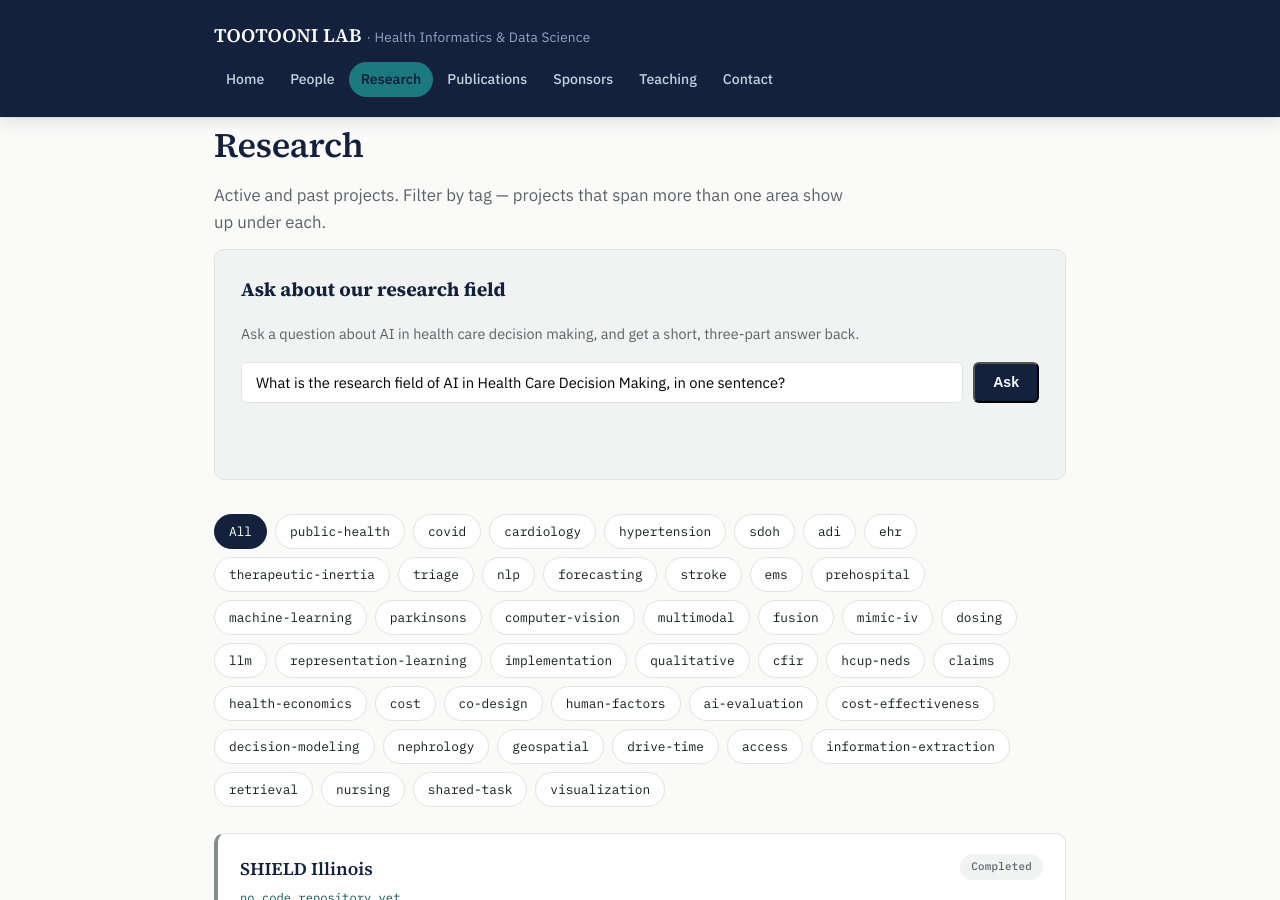
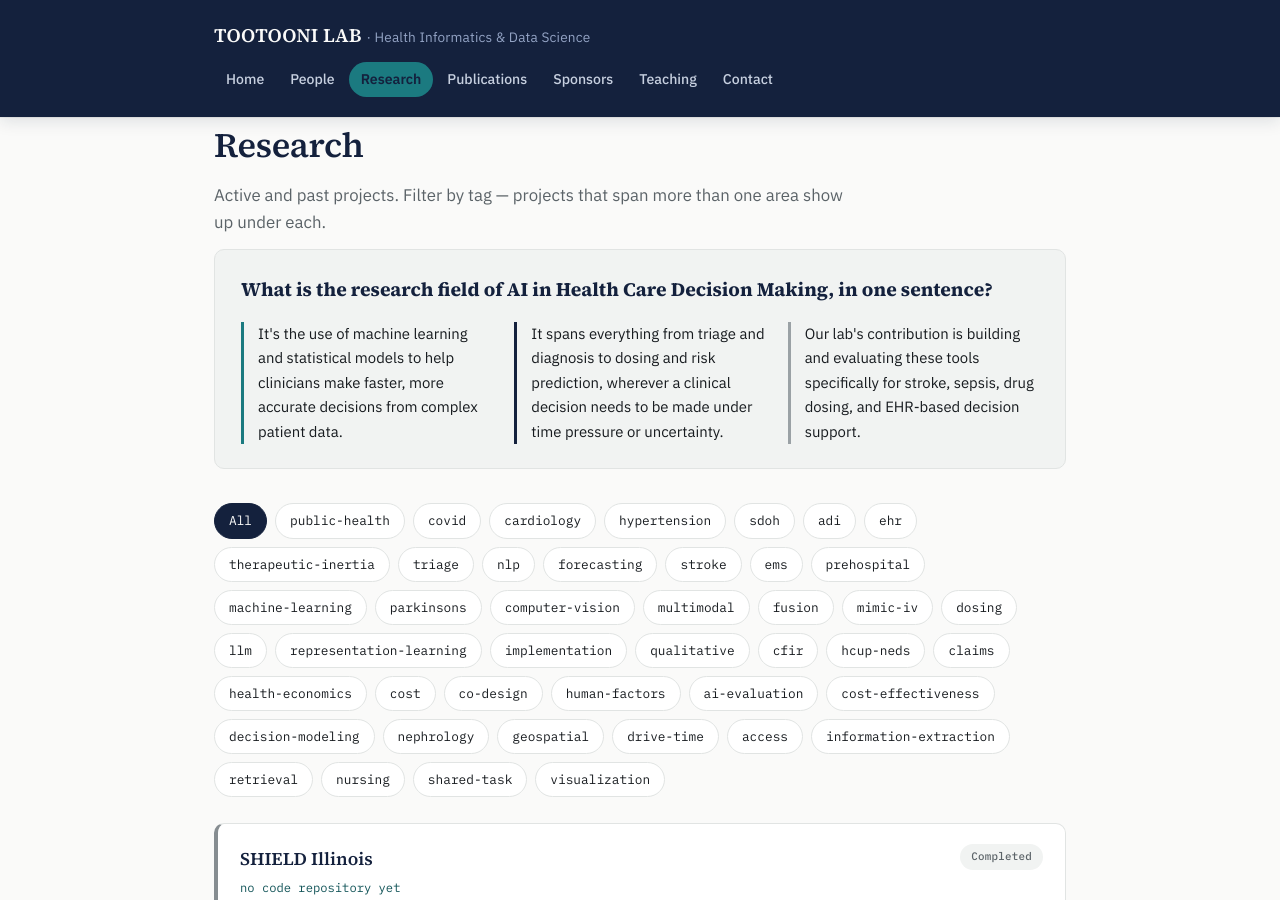
Before and after one commit to jalenbenny/TootooniLabJekyll, a Jekyll site: the page built from research.md, in a window 1280 px wide and 900 px high. Built offline with Jekyll 4.4.1, drawn with Linux system fonts in a browser that asks for light colours.

Commit message:
revert so there's no question box

```diff
--- a/research.md
+++ b/research.md
@@ -5,84 +5,20 @@ permalink: /research/
 <h1 class="page-title">Research</h1>
 <p class="page-sub">Active and past projects. Filter by tag &mdash; projects that span more than one area show up under each.</p>
 
-<div class="explainer-box" id="qa-box">
-  <h2>Ask about our research field</h2>
-  <p style="font-size:.9rem; color:#5B6368; margin:0 0 16px;">Ask a question about AI in health care decision making, and get a short, three-part answer back.</p>
-
-  <form id="qa-form" style="display:flex; gap:10px; flex-wrap:wrap; margin-bottom:18px;">
-    <input
-      id="qa-input"
-      type="text"
-      value="What is the research field of AI in Health Care Decision Making, in one sentence?"
-      style="flex:1 1 320px; padding:10px 14px; border:1px solid #E1E4E3; border-radius:6px; font-family:'IBM Plex Sans',sans-serif; font-size:.92rem;"
-      maxlength="300"
-    >
-    <button type="submit" class="btn" id="qa-submit">Ask</button>
-  </form>
-
-  <div id="qa-answers" style="display:grid; grid-template-columns:repeat(auto-fit, minmax(220px, 1fr)); gap:22px; min-height:20px;"></div>
-  <p id="qa-status" style="font-family:'IBM Plex Mono',monospace; font-size:.78rem; color:#868D91; margin:14px 0 0;"></p>
+<div class="explainer-box">
+  <h2>What is the research field of AI in Health Care Decision Making, in one sentence?</h2>
+  <div style="display:grid; grid-template-columns:repeat(auto-fit, minmax(220px, 1fr)); gap:22px;">
+    <div style="border-left:3px solid #1B7A80; padding-left:14px;">
+      <p style="font-size:.93rem; margin:0;">It's the use of machine learning and statistical models to help clinicians make faster, more accurate decisions from complex patient data.</p>
+    </div>
+    <div style="border-left:3px solid #14213D; padding-left:14px;">
+      <p style="font-size:.93rem; margin:0;">It spans everything from triage and diagnosis to dosing and risk prediction, wherever a clinical decision needs to be made under time pressure or uncertainty.</p>
+    </div>
+    <div style="border-left:3px solid #9AA1A5; padding-left:14px;">
+      <p style="font-size:.93rem; margin:0;">Our lab's contribution is building and evaluating these tools specifically for stroke, sepsis, drug dosing, and EHR-based decision support.</p>
+    </div>
+  </div>
 </div>
-
-<script>
-(function () {
-  var WORKER_URL = "https://tootooni-qa.YOUR-SUBDOMAIN.workers.dev"; // <-- replace after deploying the Worker
-
-  var form = document.getElementById("qa-form");
-  var input = document.getElementById("qa-input");
-  var answersEl = document.getElementById("qa-answers");
-  var statusEl = document.getElementById("qa-status");
-  var submitBtn = document.getElementById("qa-submit");
-  var borderColors = ["#1B7A80", "#14213D", "#9AA1A5"];
-
-  function renderAnswers(answers) {
-    answersEl.innerHTML = "";
-    answers.forEach(function (text, i) {
-      var div = document.createElement("div");
-      div.style.borderLeft = "3px solid " + (borderColors[i] || "#9AA1A5");
-      div.style.paddingLeft = "14px";
-      var p = document.createElement("p");
-      p.style.fontSize = ".93rem";
-      p.style.margin = "0";
-      p.textContent = text;
-      div.appendChild(p);
-      answersEl.appendChild(div);
-    });
-  }
-
-  form.addEventListener("submit", function (e) {
-    e.preventDefault();
-    var question = input.value.trim();
-    if (!question) return;
-
-    submitBtn.disabled = true;
-    submitBtn.textContent = "Asking...";
-    statusEl.textContent = "";
-    answersEl.innerHTML = "";
-
-    fetch(WORKER_URL, {
-      method: "POST",
-      headers: { "Content-Type": "application/json" },
-      body: JSON.stringify({ question: question }),
-    })
-      .then(function (r) { return r.json().then(function (data) { return { ok: r.ok, data: data }; }); })
-      .then(function (result) {
-        if (!result.ok || result.data.error) {
-          statusEl.textContent = "Couldn't get an answer right now (" + (result.data.error || "unknown error") + "). Try again in a bit.";
-          return;
-        }
-        renderAnswers(result.data.answers || []);
-      })
-      .catch(function () {
-        statusEl.textContent = "Couldn't reach the question service. Check your connection and try again.";
-      })
-      .finally(function () {
-        submitBtn.disabled = false;
-        submitBtn.textContent = "Ask";
-      });
-  });
-})();
-</script>
 
 {% assign all_tags = "" | split: "" %}
 {% for project in site.projects %}
```
